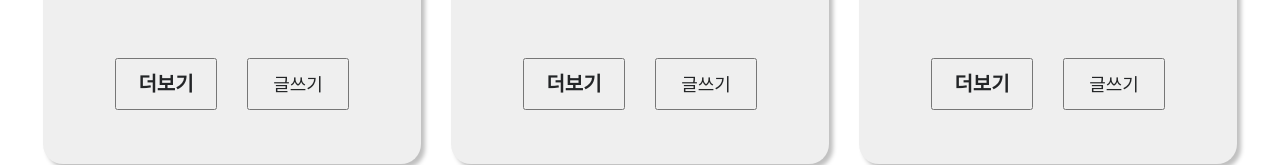
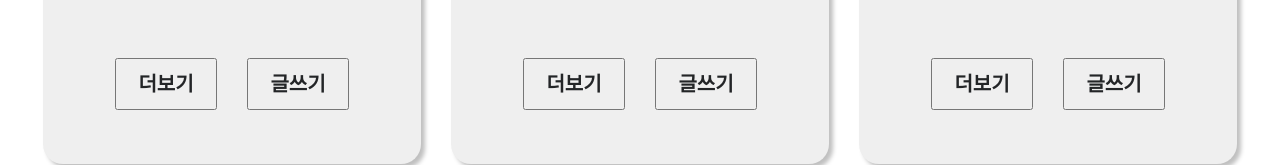
Before and after one commit to Ain1204/Modawn, a plain HTML site: page debateList.html in a window 1280 px wide. Shown: the part 1463-1628 px from the top of the page. Drawn offline with Linux system fonts and the light colour scheme; a script that the page names is missing.

Commit message:
debateList.css

```diff
--- a/debateList.css
+++ b/debateList.css
@@ -282,3 +282,15 @@
     line-height: 100%;
     margin: 0;
 }
+
+.whiteBtn>a {
+    color: var(--text-main, #232527);
+    text-align: center;
+
+    /* S2 */
+    font-family: Noto Sans;
+    font-size: 20px;
+    font-style: normal;
+    font-weight: 600;
+    line-height: 100%; /* 20px */
+}
```
